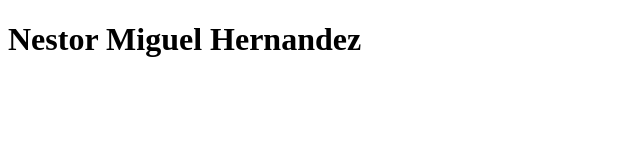
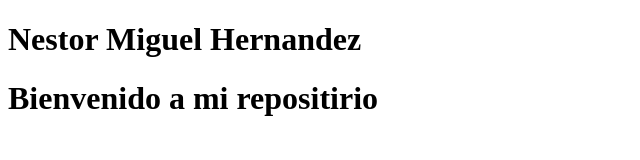
Before and after one commit to nestorh1212/webComercio_repo, a plain HTML site: page repowc/index.html in a window 1280 px wide. Shown: the whole page, without its empty margins (0-640 px from the left). Drawn offline with Linux system fonts and the light colour scheme.

```diff
--- a/repowc/index.html
+++ b/repowc/index.html
@@ -6,5 +6,7 @@
 <body>
 	<h1>Nestor Miguel Hernandez</h1>
 
+	<h1>Bienvenido a mi repositirio</h1>
+
 </body>
 </html>
--- /dev/null
+++ b/repowc/style/style.css
@@ -0,0 +1,4 @@
+h1 {
+
+	background-color: red;
+}
```
Also changed, not shown: index.html (+1 -0 lines).
